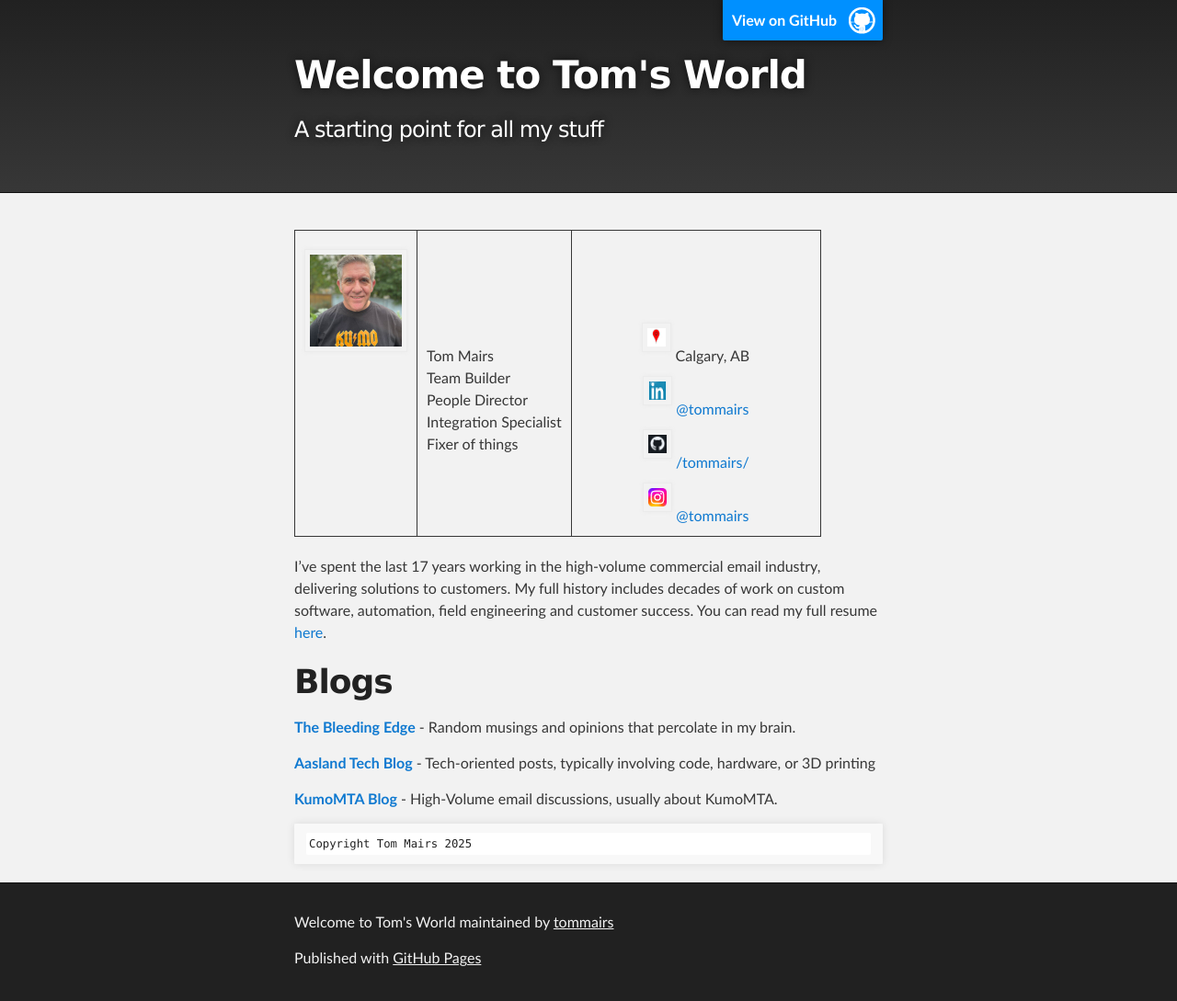
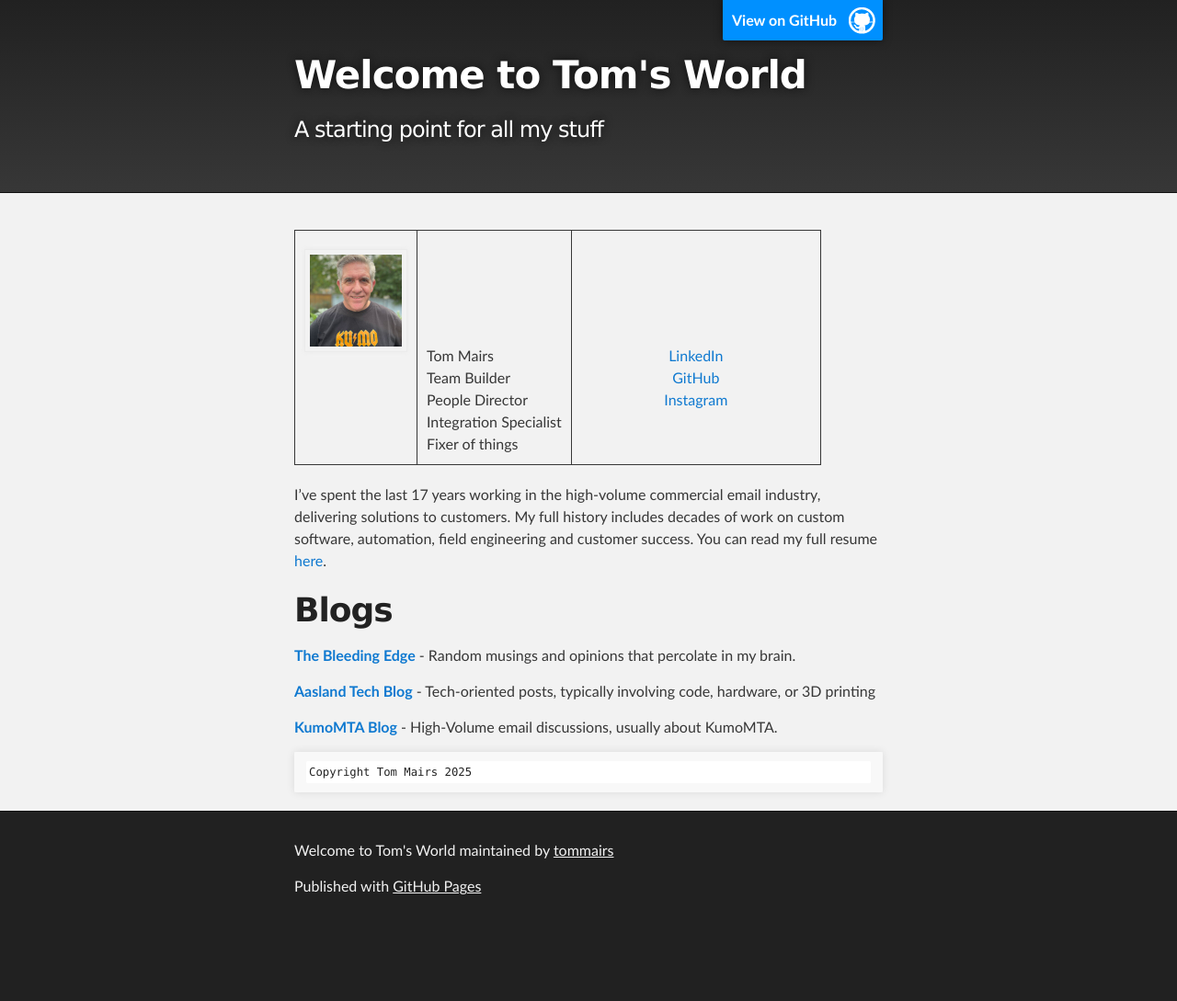
Before and after one commit to tommairs/aasland.github.io, a Jekyll site: the page built from index.md, in a window 1280 px wide. Shown: the whole page at 92% size. Built offline with Jekyll 4.4.1, drawn with Linux system fonts in a browser that asks for light colours; after the commit the page ends 1011 px from its top, so only the background shows below that.

Commit message:
Update social media links in index.md

```diff
--- a/index.md
+++ b/index.md
@@ -7,10 +7,9 @@ layout: default
  <td> <img src="https://tommairs.github.io/images/tommairs.jpeg" width="100" height="100"> </td>
  <td> <b>Tom Mairs</b> <br>Team Builder <br>People Director <br>Integration Specialist <br>Fixer of things  </td>
  <td width=250 align=center>
- <img src="https://tommairs.github.io/images/mapspot.png" width="20" height="20">  Calgary, AB<br>
- <img src="https://tommairs.github.io/images/linkedin.png" width="20" height="20">  <a href="https://www.linkedin.com/in/tommairs/">@tommairs</a><br>
- <img src="https://tommairs.github.io/images/github.jpg" width="20" height="20">  <a href = "https://github.com/tommairs">/tommairs/</a><br>
- <img src="https://tommairs.github.io/images/instagram.png" width="20" height="20">  <a href = "https://www.instagram.com/tom.mairs/">@tommairs</a><br>
+ <a href="https://www.linkedin.com/in/tommairs/">LinkedIn</a><br>
+ <a href = "https://github.com/tommairs">GitHub</a><br>
+ <a href = "https://www.instagram.com/tom.mairs/">Instagram</a><br>
  </td>
 </tr>
 </table>
```
